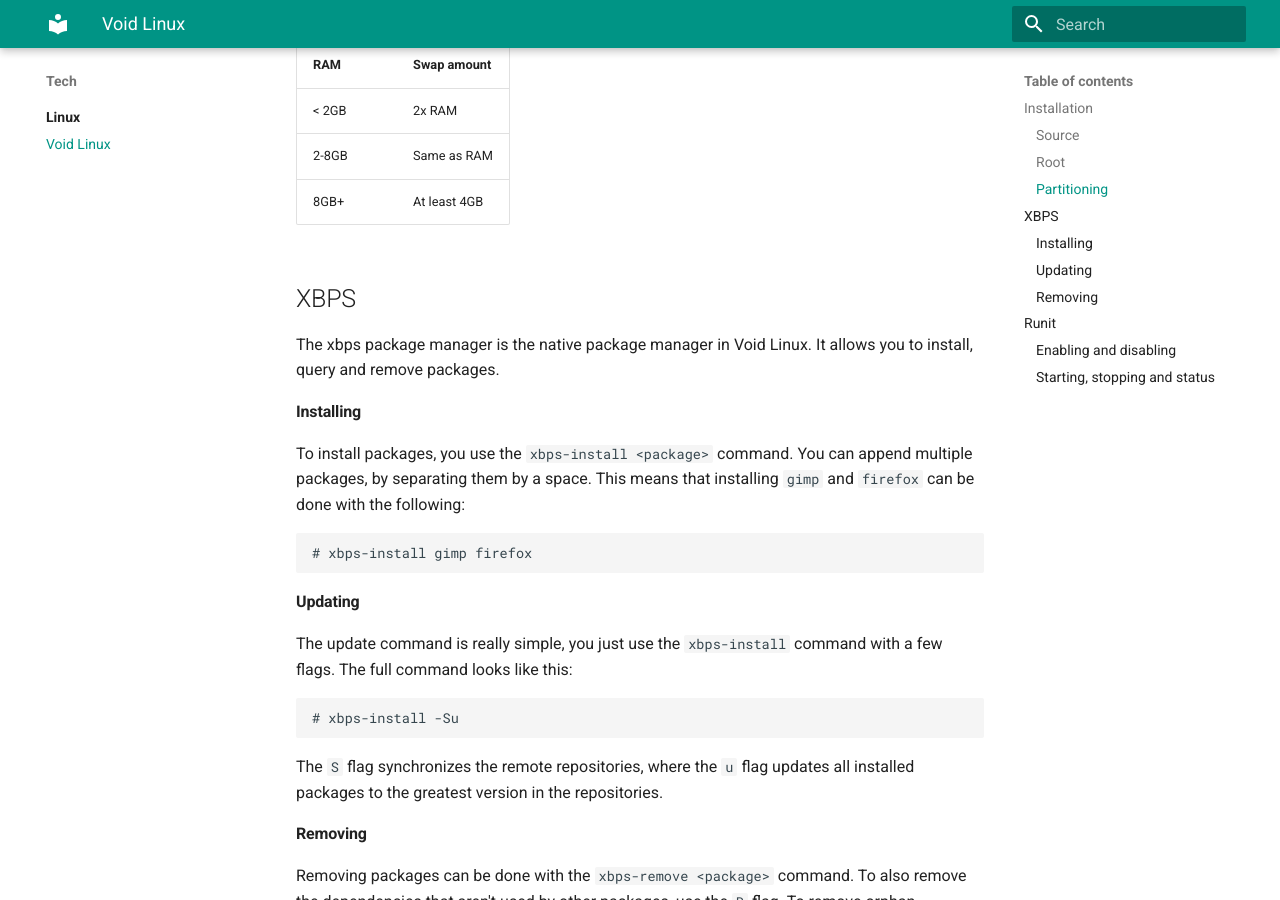
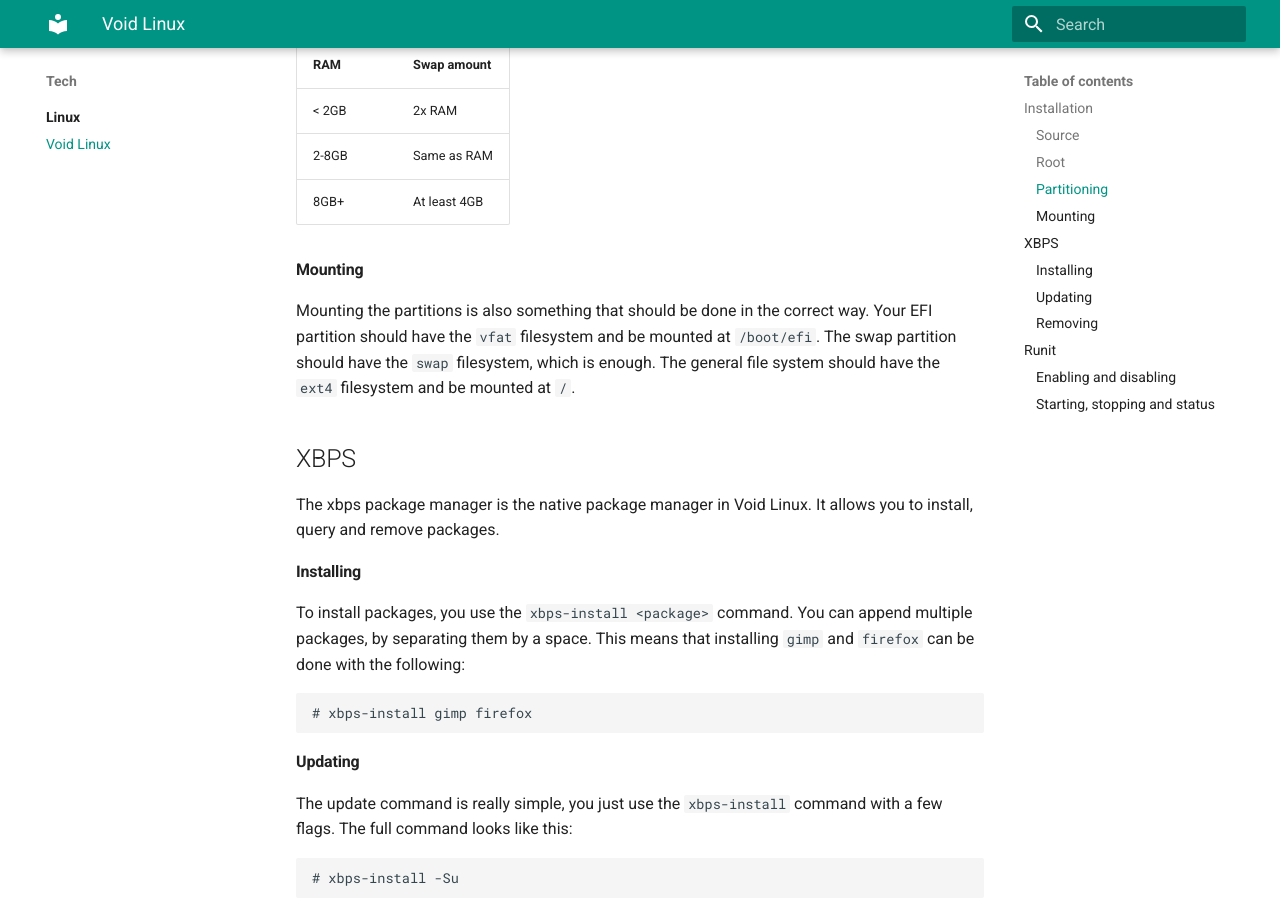
Before and after one commit to legoraft/wiki, an MkDocs documentation site: the page built from docs/linux/void.md, in a window 1280 px wide and 900 px high, scrolled down 1052 px. Built offline with MkDocs 1.6.1 and Material for MkDocs 9.7.7, drawn with Linux system fonts in a browser that asks for light colours.

Commit message:
Added mounting notes

```diff
--- a/docs/linux/void.md
+++ b/docs/linux/void.md
@@ -29,6 +29,10 @@
 | < 2GB | 2x RAM       |
 | 2-8GB | Same as RAM  |
 | 8GB+  | At least 4GB |
+
+#### Mounting
+
+Mounting the partitions is also something that should be done in the correct way. Your EFI partition should have the `vfat` filesystem and be mounted at `/boot/efi`. The swap partition should have the `swap` filesystem, which is enough. The general file system should have the `ext4` filesystem and be mounted at `/`.
 
 ## XBPS
 
```
